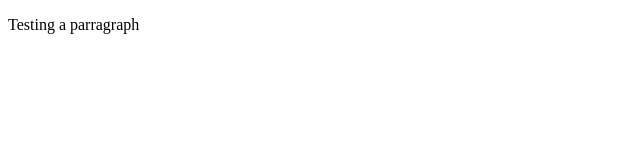
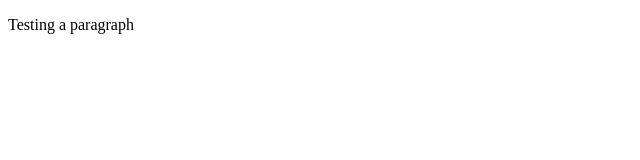
Before and after one commit to gvazquez1993/RepoTest, a plain HTML site: page index.html in a window 1280 px wide. Shown: the full height of the page, 0-640 px from the left. Drawn offline with Linux system fonts and the light colour scheme.

Commit message:
Solve spelling error

```diff
--- a/index.html
+++ b/index.html
@@ -8,6 +8,6 @@
 </head>
 <body>
 
-<p> Testing a parragraph</p>
+<p> Testing a paragraph</p>
 </body>
 </html>
```
